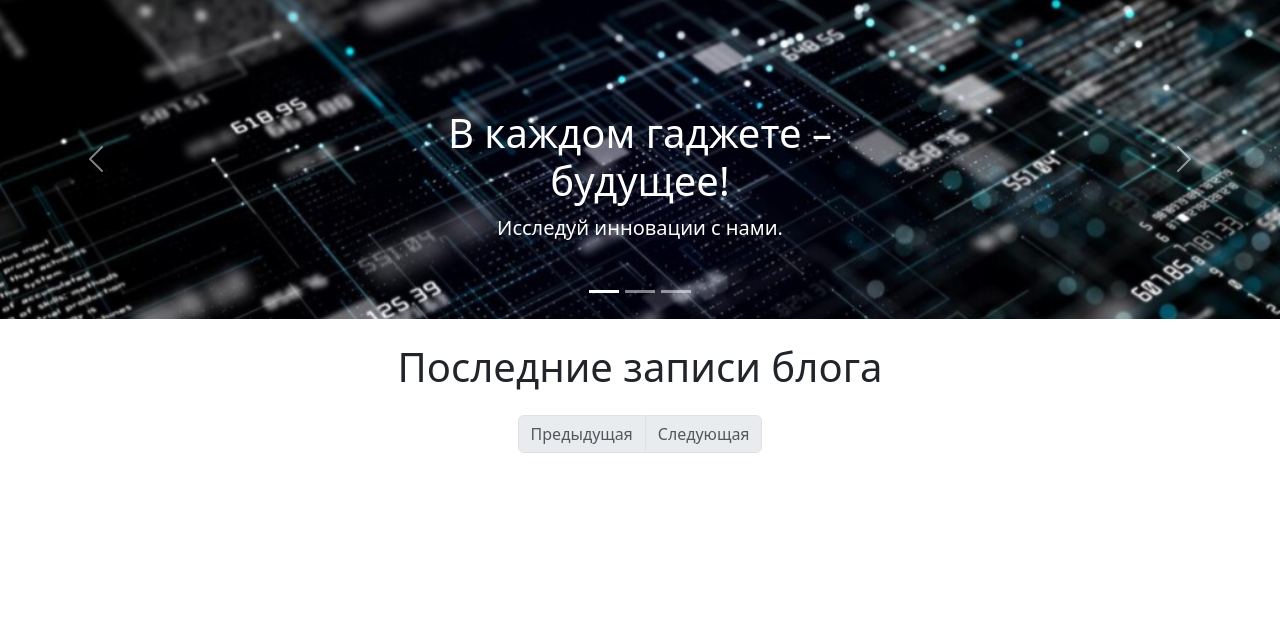
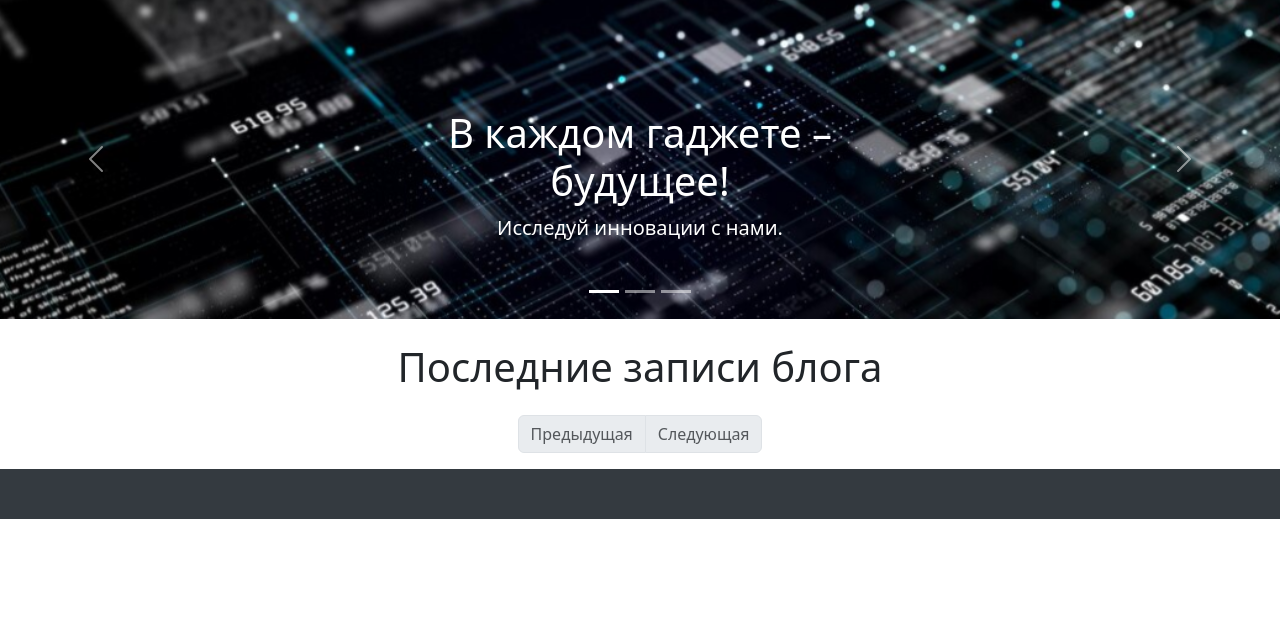
Before and after one commit to Beloglazovaaa/GeekGenius-blog-Django, a Django app: template myblog/templates/myblog/index.html in a window 1280 px wide. Shown: the part 57-680 px from the top of the page. Run offline with Django 3.2, Linux system fonts and the light colour scheme; the template is opened without the code that fills it, so the values that code supplies are empty; parts of the project's set-up code (start-up, migrations or seed data) failed here and were passed over; some libraries are stand-ins or nearby versions.

```diff
--- a/myblog/templates/myblog/base.html
+++ b/myblog/templates/myblog/base.html
@@ -9,6 +9,13 @@
     <title>{% block title %}{% endblock %}</title>
     <link href="https://cdn.jsdelivr.net/npm/bootstrap@5.3.2/dist/css/bootstrap.min.css" rel="stylesheet" integrity="sha384-T3c6CoIi6uLrA9TneNEoa7RxnatzjcDSCmG1MXxSR1GAsXEV/Dwwykc2MPK8M2HN" crossorigin="anonymous">
     <link rel="stylesheet" href="{% static '/css/style.css' %}">
+    <style>
+      .footer {
+        background-color: #343a40!important; /* серый цвет */
+        height: 50px; /* высота 100px */
+        color: white; /* цвет текста */
+      }
+    </style>
   </head>
   <body>
 
@@ -24,6 +31,23 @@
     <!--    ПАГИНАЦИЯ ГДЕ-ТО ЕСТЬ А ГДЕ-ТО НЕТУ -->
     {% block pagination %}{% endblock %}
 
+<footer class="footer">
+  <div class="container">
+    <span class="text-muted"></span>
+  </div>
+
+  <!-- Блок переводчика Google -->
+  <div id="google_translate_element"></div>
+  <script type="text/javascript">
+    function googleTranslateElementInit() {
+      new google.translate.TranslateElement({pageLanguage: 'ru'}, 'google_translate_element');
+    }
+  </script>
+  <script type="text/javascript" src="//translate.google.com/translate_a/element.js?cb=googleTranslateElementInit"></script>
+</footer>
+
+
+
     <script src="https://cdn.jsdelivr.net/npm/bootstrap@5.3.2/dist/js/bootstrap.bundle.min.js" integrity="sha384-C6RzsynM9kWDrMNeT87bh95OGNyZPhcTNXj1NW7RuBCsyN/o0jlpcV8Qyq46cDfL" crossorigin="anonymous"></script>
     <script src="{% static 'js/script.js' %}"></script>
   </body>
--- a/myblog/templates/myblog/block/navbar.html
+++ b/myblog/templates/myblog/block/navbar.html
@@ -1,14 +1,6 @@
 {% load static %}
 <section class="my-navigation">
       <nav class="navbar navbar-expand-lg bg-body-tertiary"  data-bs-theme="dark">
-           <div id="google_translate_element"></div>
-                    <script type="text/javascript">
-                        function googleTranslateElementInit() {
-                            new google.translate.TranslateElement({pageLanguage: 'ru'}, 'google_translate_element');
-                        }
-                    </script>
-                <script type="text/javascript" src="//translate.google.com/translate_a/element.js?cb=googleTranslateElementInit"></script>
-            </div>
           <div class="container-fluid">
               <a href="{% url 'index' %}" class="navbar-brand">
                   <img src="{% static 'img/GeekGenius-logo.png' %}" class="d-block" alt="GeekGenius-logo" width="30" height="30">
--- a/myblog/templates/myblog/index.html
+++ b/myblog/templates/myblog/index.html
@@ -15,9 +15,9 @@
                     <div class="col-md-4">
                         <div class="card mb-4 shadow-sm">
                             <img src="media/{{ post.image }}" alt="" class="object-fit-cover card-img-top" style="height:200px">
-                            <div class="card-body">
-                                <h4 class="card-title">{{ post.h1 }}</h4>
-                                <p class="card-text">{{post.description|safe|truncatechars:100 }}</p>
+                            <div class="card-body" style="height: 200px; overflow: hidden;"> <!-- Задаем желаемую высоту -->
+                                <h4 class="card-title" style="overflow: hidden; white-space: nowrap; text-overflow: ellipsis;">{{ post.h1 }}</h4> <!-- Ограничиваем длинные заголовки -->
+                                <p class="card-text" style="overflow: hidden; height: 3px;">{{ post.description|safe|truncatechars:100 }}</p> <!-- Ограничиваем длинные описания -->
                                 <div class="d-flex justify-content-between align-items-center">
                                     <div class="btn-group">
                                         <a href="{% url 'post_detail' slug=post.url %}" class="btn btn-sm btn-outline-secondary">Подробнее</a>
```
Also changed, not shown: db.sqlite3.
